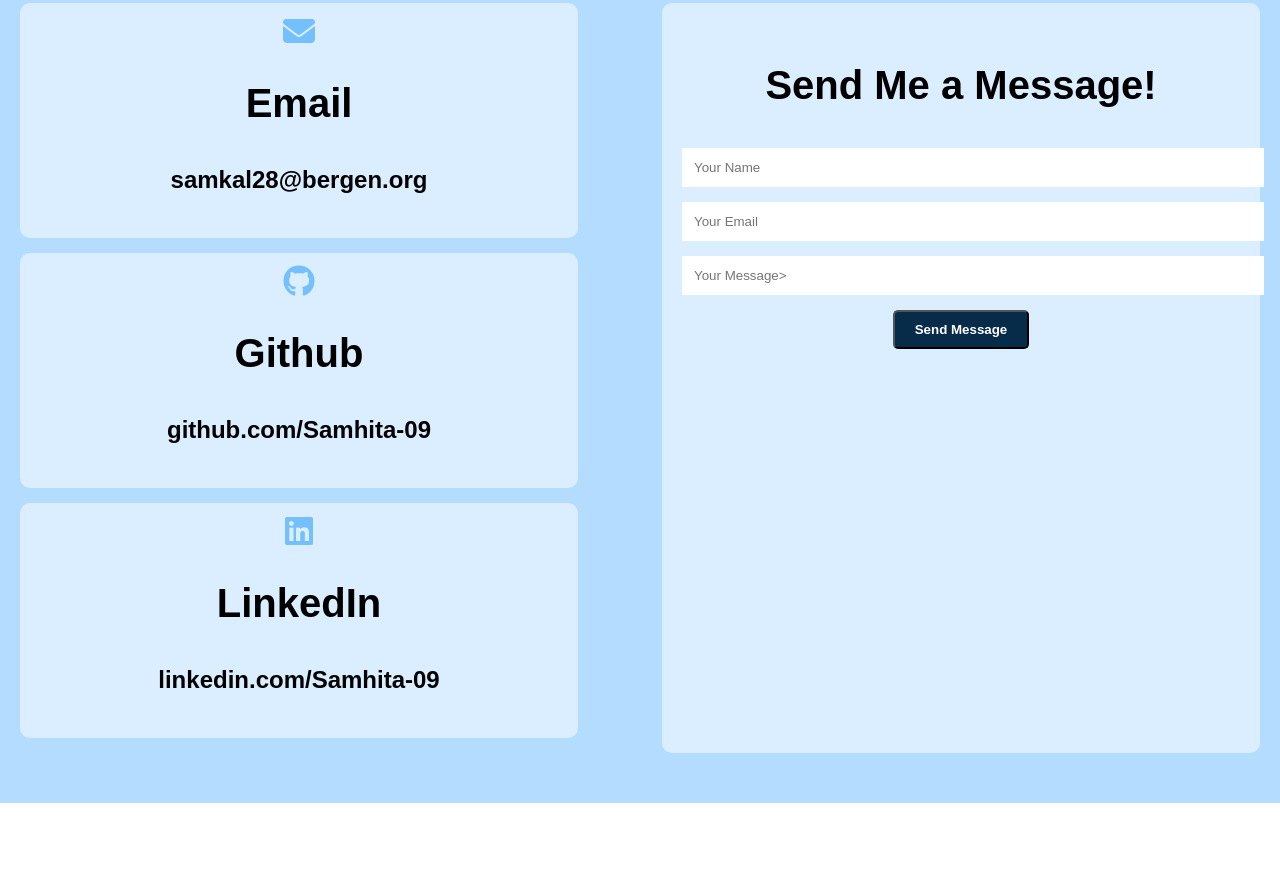
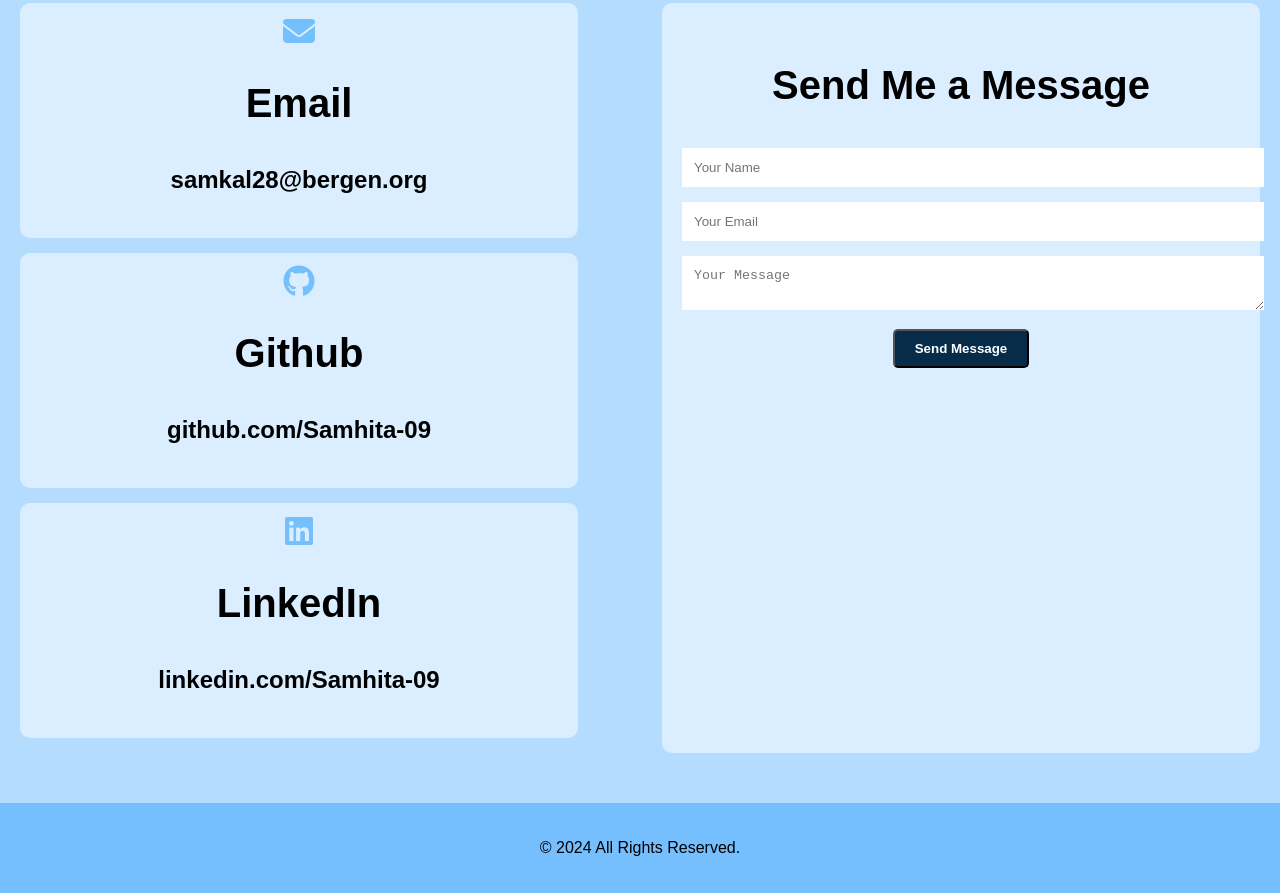
Before and after one commit to Samhita-09/portfolio, a plain HTML site: page index.html in a window 1280 px wide. Shown: the part 3188-4081 px from the top of the page. Before the commit the page ends 3991 px from the top, so only its background shows below. Drawn offline with Linux system fonts and the light colour scheme.

Commit message:
Contact Form and Footer Section

```diff
--- a/index.html
+++ b/index.html
@@ -107,16 +107,23 @@
             </div>
                   <!-- Right Side -->
         <div class="contact-form">
-                <h3>Send Me a Message!</h3>
+            <h3>Send Me a Message</h3>
             <form action="">
             <input type="text" name="name" id="" placeholder="Your Name">
-                    <input type="text" name="email" id="" placeholder="Your Email">
-                    <input type="text" name="message" id="" placeholder="Your Message>">
+            <input type="email" name="name" id="" placeholder="Your Email">
+            <textarea name="message" id="" placeholder="Your Message"></textarea>
             <button type="submit" class="cta-button">Send Message</button>
             </form>
         </div>
+
         </div>
+
     </section>
+
+  <footer>
+    <p>&copy; 2024 All Rights Reserved.</p>
+  </footer>
+
 </body>
 
 </html>
--- a/styles.css
+++ b/styles.css
@@ -144,3 +144,27 @@ p {
     margin-bottom: 15px;
     border: none;
 }
+
+.contact-form button[type="submit"] {
+    background-color: #072c4a;
+    color: white;
+    font-weight: bold;
+    border-radius: 5px;
+    cursor: pointer;
+}
+
+.contact-form button[type="submit"]:hover {
+    background-color: rgb(117, 191, 255);
+}
+
+/* Footer */
+footer {
+    background-color: rgb(117, 191, 255);
+    color: white;
+    text-align: center;
+    padding: 20px;
+}
+
+footer p {
+    font-size: 1rem;
+}
```
Lines whose indentation alone changed are shown as unchanged.
